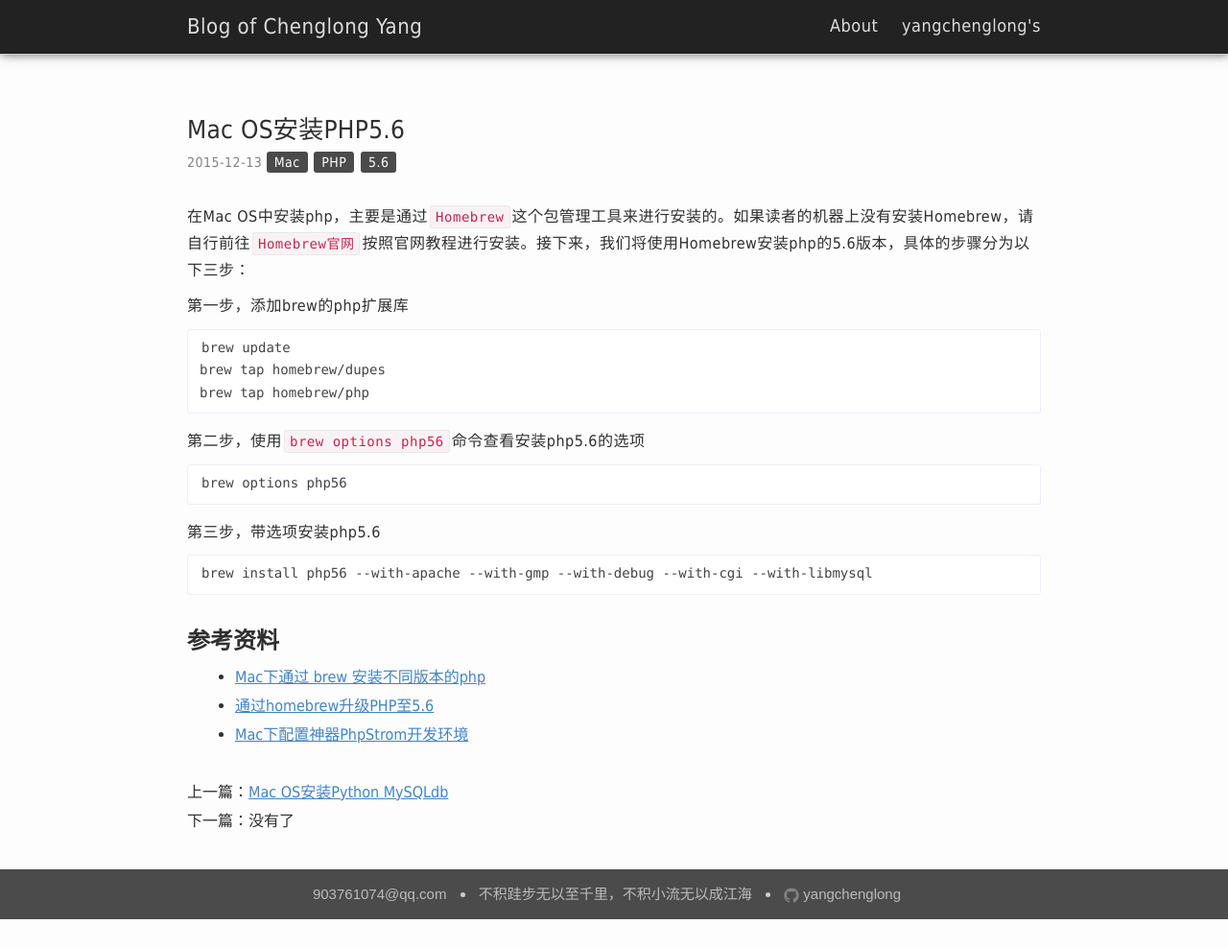
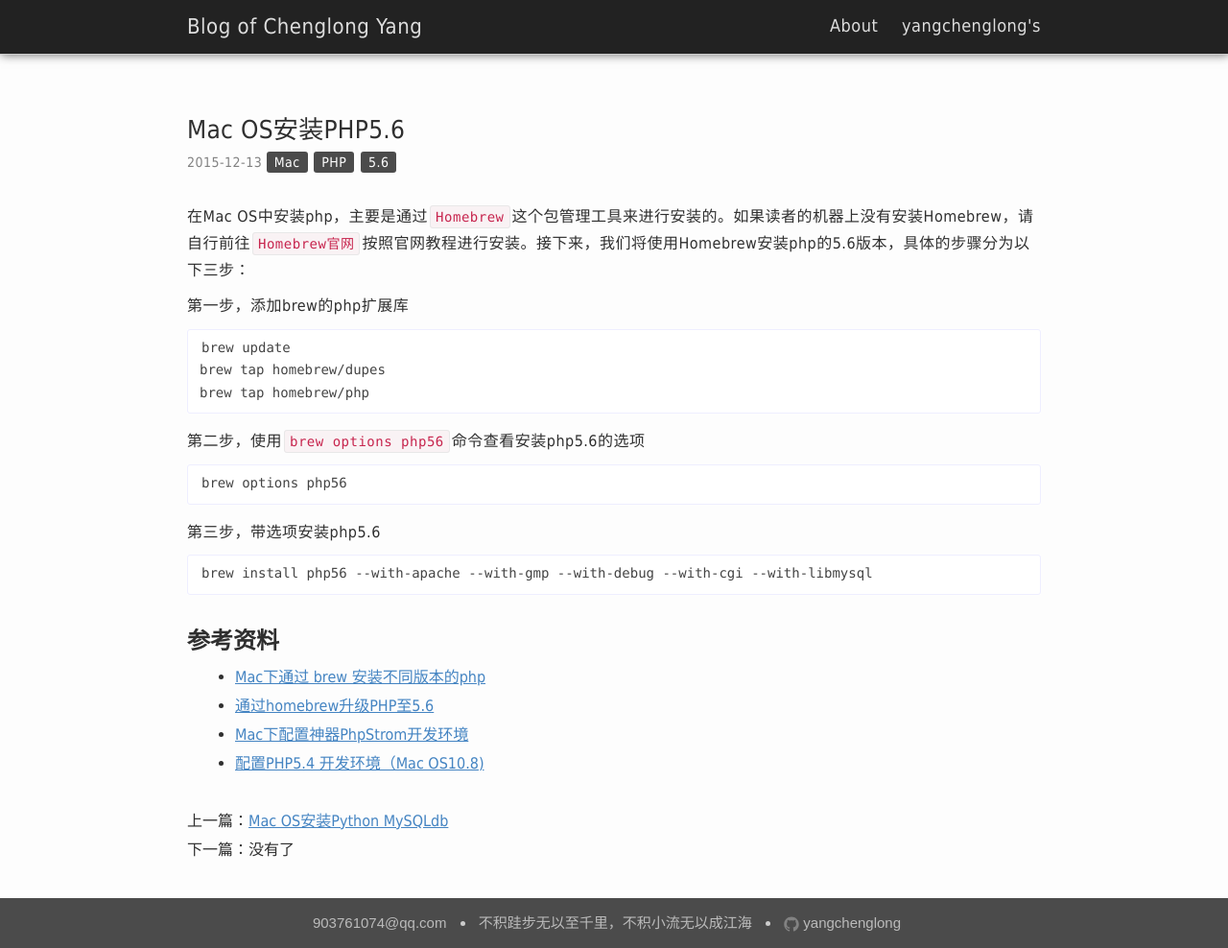
Before and after one commit to laurelyoung/laurelyoung.github.io, a Jekyll site: the page built from _posts/2015-12-13-Mac OS安装php5.6.md, in a window 1280 px wide. Shown: the whole page at 96% size. Built offline with Jekyll 4.4.1, drawn with Linux system fonts in a browser that asks for light colours; Markdown is read by kramdown in place of the engine named in the settings; comment, search, counter and statistics services are not loaded; before the commit the page ends 958 px from its top, so only the background shows below that.

Commit message:
Mac OS安装PHP5.6 --> 添加一条参考资料

```diff
--- a/_posts/2015-12-13-Mac OS安装php5.6.md
+++ b/_posts/2015-12-13-Mac OS安装php5.6.md
@@ -40,3 +40,4 @@ brew install php56 --with-apache --with-gmp --with-debug --with-cgi --with-libmy
 + [Mac下通过 brew 安装不同版本的php](http://www.piaoyi.org/php/Mac-brew-php.html)
 + [通过homebrew升级PHP至5.6](http://levi.yii.so/archives/3634)
 + [Mac下配置神器PhpStrom开发环境](http://www.ifun.cc/blog/2014/02/09/macxia-pei-zhi-shen-qi-phpstromkai-fa-huan-jing/)
++ [配置PHP5.4 开发环境（Mac OS10.8)](http://geekblog.zhaoyan.me/%E9%85%8D%E7%BD%AEphp5-4-%E5%BC%80%E5%8F%91%E7%8E%AF%E5%A2%83%EF%BC%88mac-os10-8/#.Vm-J1xp97ow)
```
